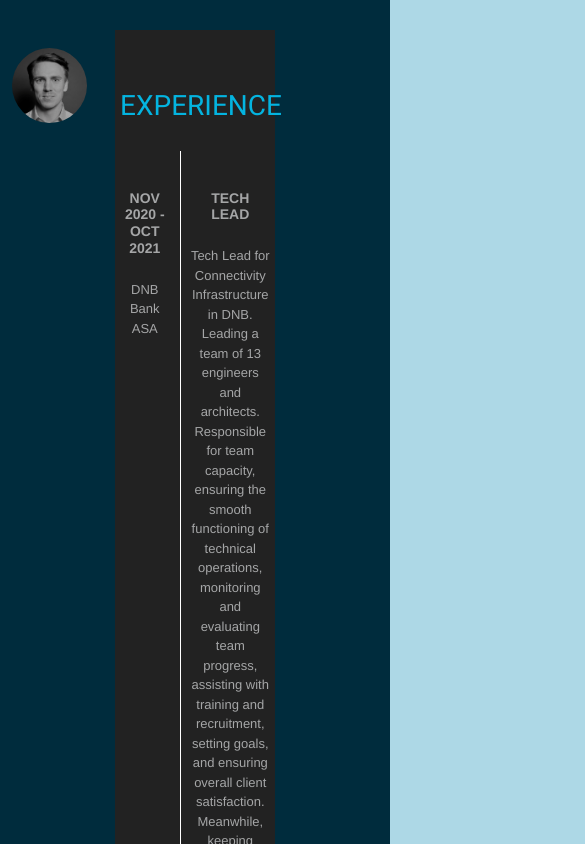
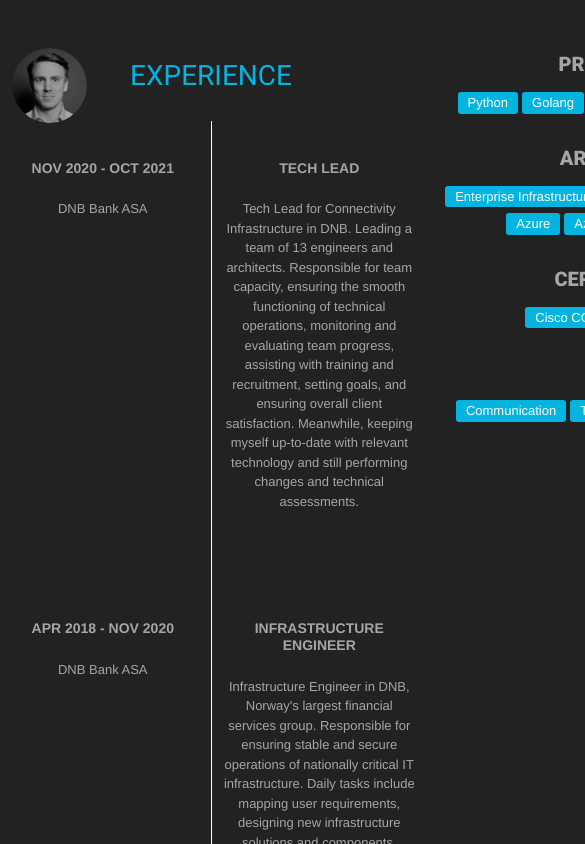
Before and after one commit to tirrrred/personalwebsite, a Vue app: page /cv in a window 390 px wide. Shown: the top 844 px of the page, 585 px wide, since content can reach past the window. Built offline with nearby package versions, Linux system fonts and the light colour scheme.

Commit message:
chaged css to become more responsive for cv-page

```diff
--- a/src/views/AboutMe.vue
+++ b/src/views/AboutMe.vue
@@ -3,7 +3,7 @@
     <b-container fluid class="row-background-cover intro">
       <b-container class="info-block">
         <b-container class="text-block tb-header">
-          Welcome!<br><span class="contrast-blue">Good to see you!</span><br><p>Who am I, you might ask? Keep reading and I will show you</p>
+          Welcome!<br><span class="contrast-blue">Good to see you!</span><br><p>Who am I, you might ask? Keep scrolling and I will show you</p>
         </b-container>
         <b-container class="text-block">
           But in first <span class="contrast-blue">short</span>:<br><br>
@@ -15,7 +15,7 @@
           and experience at designing, implementing, and operating enterprise infrastructure have provided a solid technical foundation. Leadership roles in both the
           Armed Forces and DNB have sparked my love for leadership and people.
           <br><br>
-          <p class="small"><span class="contrast-blue">psst:</span> <a to="/cv" rel="noopener noreferrer">Here is the TL;DR version for the lazy people (like me)</a></p>
+          <p class="small"><span class="contrast-blue">psst:</span> <a href="/cv" rel="noopener noreferrer">Here is the TL;DR version for the lazy people (like me)</a></p>
         </b-container>
       </b-container>
     </b-container>
@@ -63,7 +63,7 @@
           safe and relatively unconcerned life in Norway. The deployment to Iraq motivated for several other tours, and after three and a half years working in the Armed Forces,
           he had put behind four more tours to Kabul, Afghanistan.  As rewarding as all of these tours were, it was time to move on to new challenges. After three years in the
           Norwegian Defence Cyber Academy and more than 3,5 years in the Norwegian Armed Forces Cyber Defence, exploring different military operations internationally, it was time to
-          explore a new world: The civilian life.
+          explore a new world: Civilian life.
         </b-container>
       </b-container>
     </b-container>
@@ -73,46 +73,12 @@
           Call to <span class="contrast-blue">action</span>
         </b-container>
         <b-container class="text-block">
-          tordness@gmail.com <br>
+           <a href="mailto:tordness@gmail.com">tordness@gmail.com</a><br>
           +47 90870521 <br>
           <a href="http://www.linkedin.com/in/tord-langedal-ness" target="_blank" rel="noopener noreferrer">LinkedIn</a>
         </b-container>
       </b-container>
     </b-container>
-    <!-- <b-container fluid class="row-background-cover aboutme">
-      <b-row>
-        <b-col class="mt-4">
-          <h4 class="mt-6">About Me</h4>
-        </b-col>
-      </b-row>
-      <b-row class="row-text-block">
-        <div class="row-text-block">
-          <p>I'm a 29 year old, aspiring technologist who love the intersection between business, people and technology <br>
-          I've worked in IT for 7 years, starting in the <a href="https://www.forsvaret.no/en/organisation/norwegian-cyber-defence">Norwegian Armed Forces Cyber Defence</a></p>
-        </div>
-      </b-row>
-    </b-container>
-    <b-container fluid class="row-background-cover experienceMe">
-      <b-row>
-        <b-col>
-          <h4>Experience</h4>
-        </b-col>
-      </b-row>
-      <b-row>
-        <h1>Good Morning</h1>
-        <p>I Want to start this day by introducing my homedeveloped homepage</p>
-        <p>This is something I wanted to do for some time now for several reasons:</p>
-        <ol>
-            <li>Learn new programming language</li>
-            <li>Have a natural and personal place to start writing and blogging</li>
-            <li>Establish a personal brand</li>
-        </ol>
-        <p>I will maintain my CV and experience on this page, while also announce new blogs post of different topics I find interesting.</p>
-        <b-col>
-          <p>Something about what I have done</p>
-        </b-col>
-      </b-row>
-    </b-container> -->
   </div>
 </template>
 
--- a/src/views/CV.vue
+++ b/src/views/CV.vue
@@ -1,7 +1,7 @@
 <template>
     <div id="cv-page">
-        <b-container>
-            <b-container class="cv-section">
+        <b-container id="container-md">
+            <b-container id="container-sm" class="cv-section">
                 <b-row>
                     <b-col class="experience">
                         <b-row>
@@ -219,8 +219,14 @@ ul, ol {
 }
 
 @media only screen and (max-width: 600px) {
-  body {
-    background-color: lightblue;
+  #container-md {
+      height: 100%;
+      width: 100vh;
+      padding: 0;
+  }
+  #cv-page {
+      padding: 0;
+      margin: 0;
   }
 }
 </style>
```
